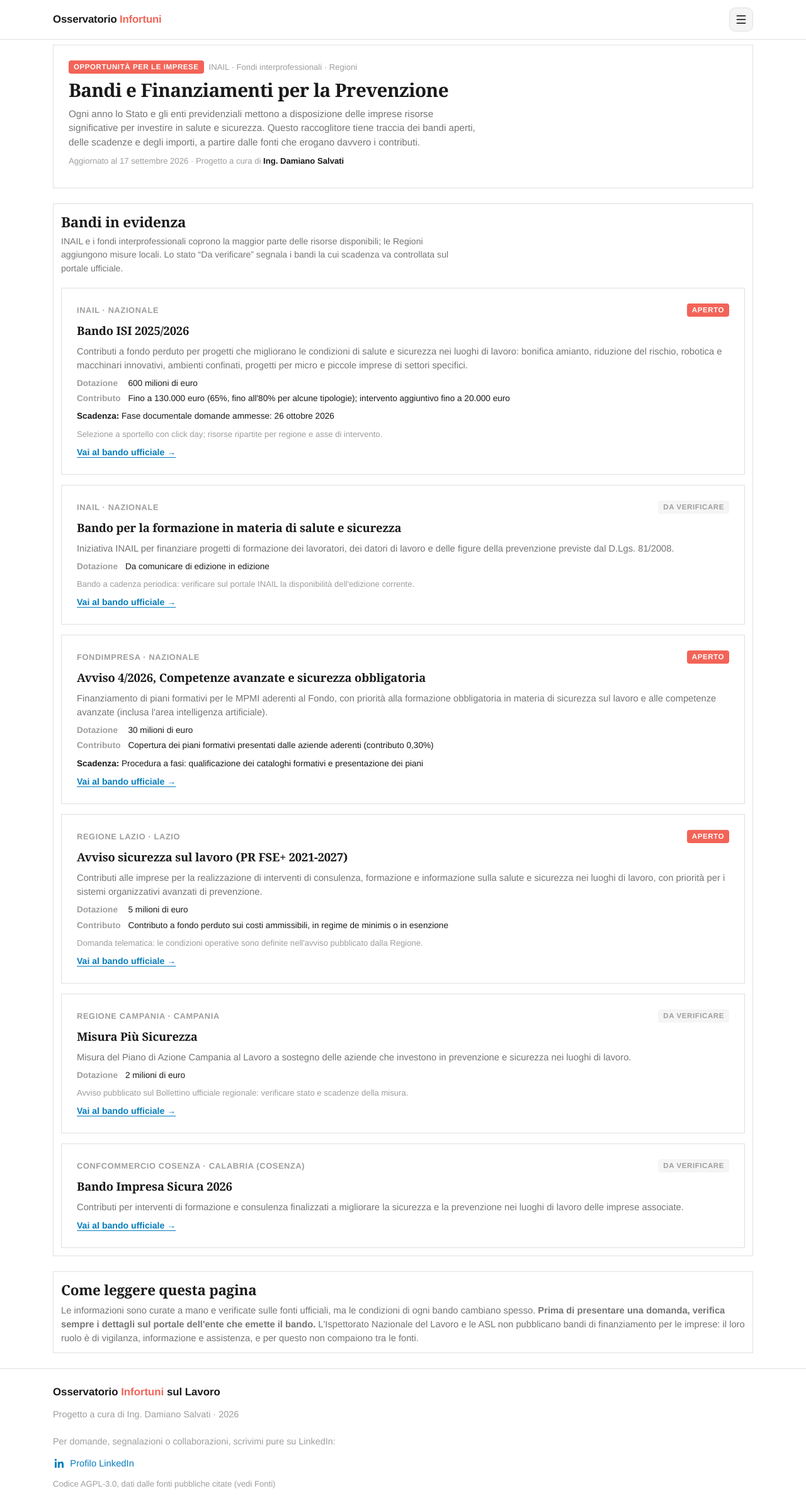
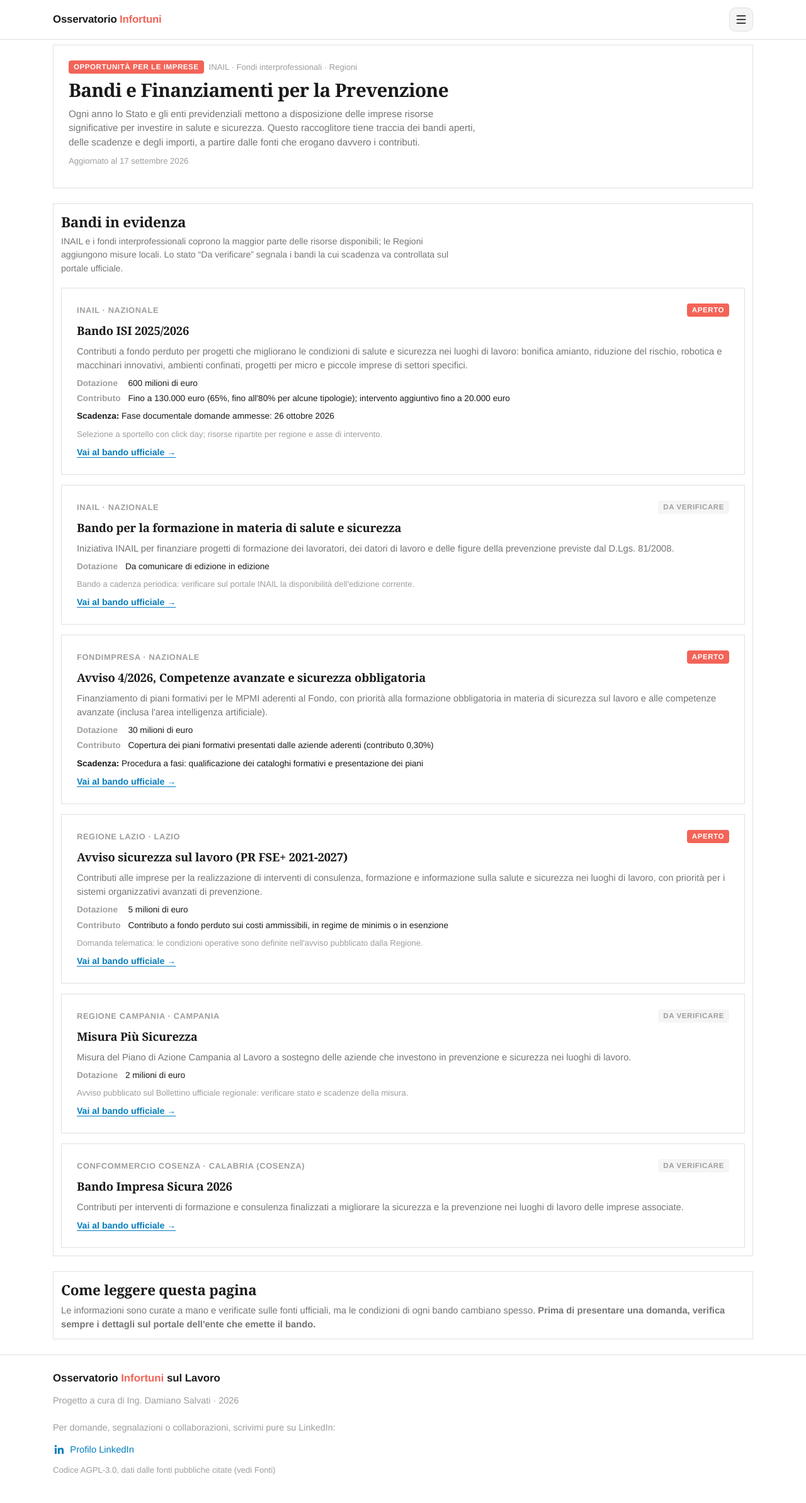
Before and after one commit to dynamic1990/osservatorio-infortuni, a Next.js app: page /bandi-e-finanziamenti in a window 1280 px wide. Shown: the top 2387 px of the page at 63% size. Built offline with nearby package versions, Linux system fonts and the light colour scheme.

Commit message:
fix: rimuovi firma autore dalle pagine (resta solo in home) e nota INL/ASL dai bandi

```diff
--- a/src/app/bandi-e-finanziamenti/page.tsx
+++ b/src/app/bandi-e-finanziamenti/page.tsx
@@ -132,8 +132,7 @@ export default function BandiPrevenzionePage() {
               aperti, delle scadenze e degli importi, a partire dalle fonti che erogano davvero i contributi.
             </p>
             <div style={{ marginTop: "var(--space-2)", fontSize: "0.82rem", color: "var(--color-text-muted)" }}>
-              Aggiornato al {AGGIORNATO_AL} &middot; Progetto a cura di{" "}
-              <strong style={{ color: "var(--color-text)" }}>Ing. Damiano Salvati</strong>
+              Aggiornato al {AGGIORNATO_AL}
             </div>
           </div>
         </div>
@@ -160,9 +159,7 @@ export default function BandiPrevenzionePage() {
         <p style={{ color: "var(--color-text-soft)", fontSize: "0.92rem", margin: 0 }}>
           Le informazioni sono curate a mano e verificate sulle fonti ufficiali, ma le condizioni di ogni bando
           cambiano spesso. <strong>Prima di presentare una domanda, verifica sempre i dettagli sul portale
-          dell&apos;ente che emette il bando.</strong> L&apos;Ispettorato Nazionale del Lavoro e le ASL non
-          pubblicano bandi di finanziamento per le imprese: il loro ruolo è di vigilanza, informazione e
-          assistenza, e per questo non compaiono tra le fonti.
+          dell&apos;ente che emette il bando.</strong>
         </p>
       </section>
     </div>
--- a/src/app/malattie-professionali/page.tsx
+++ b/src/app/malattie-professionali/page.tsx
@@ -57,10 +57,6 @@ export default function MalattieProfessionaliPage() {
               2025 e 2026, raggruppamento clinico ICD-10, distribuzione territoriale e decessi
               riconosciuti nel quinquennio 2020-2024.
             </p>
-            <div style={{ marginTop: "var(--space-2)", fontSize: "0.82rem", color: "var(--color-text-muted)" }}>
-              Progetto a cura di{" "}
-              <strong style={{ color: "var(--color-text)" }}>Ing. Damiano Salvati</strong>
-            </div>
           </div>
           <InfoModalButton />
         </div>
--- a/src/app/vigilanza/page.tsx
+++ b/src/app/vigilanza/page.tsx
@@ -57,9 +57,7 @@ export default function VigilanzaPage() {
               dai provvedimenti di sospensione alle nuove regole della patente a crediti.
             </p>
             <div style={{ marginTop: "var(--space-2)", fontSize: "0.82rem", color: "var(--color-text-muted)" }}>
-              Progetto a cura di{" "}
-              <strong style={{ color: "var(--color-text)" }}>Ing. Damiano Salvati</strong> &middot;
-              aggiornato con il Rapporto annuale INL 2025
+              Aggiornato con il Rapporto annuale INL 2025
             </div>
           </div>
           <InfoModalVigilanza />
```
